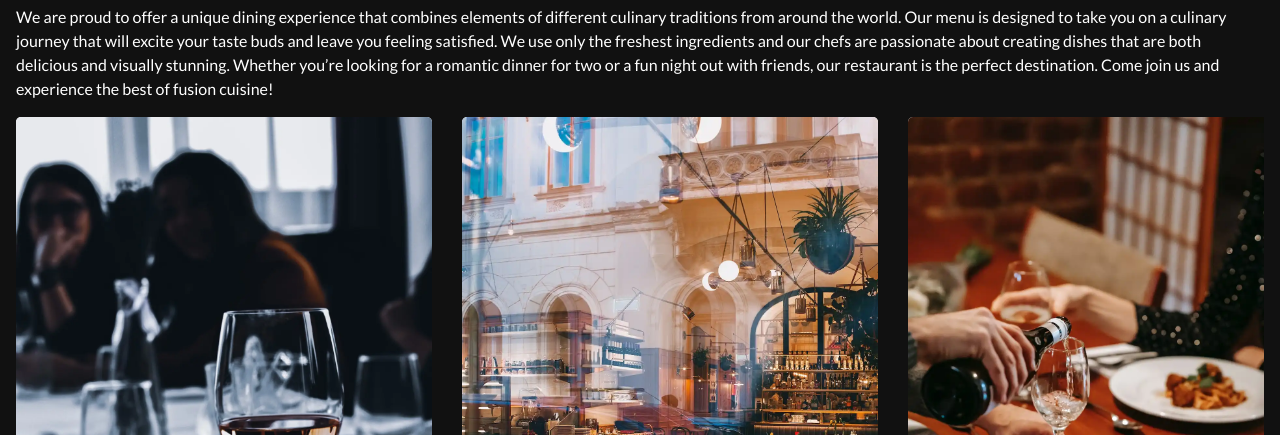
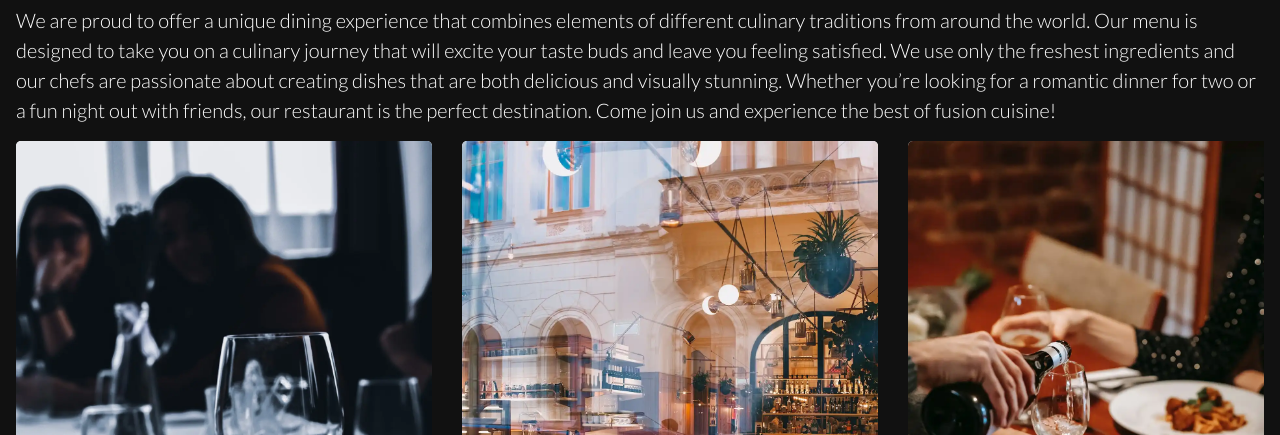
Before and after one commit to Al-Miha/vv-site, a website: page index.html in a window 1280 px wide. Shown: the part 665-1100 px from the top of the page. Drawn offline with nearby package versions, Linux system fonts and the light colour scheme.

Commit message:
working commit

```diff
--- a/index.html
+++ b/index.html
@@ -149,7 +149,7 @@
       <h2 class="text-uppercase text-center p-4 text-primary">
         unforgettable experience
       </h2>
-      <p>
+      <p class="lead">
         We are proud to offer a unique dining experience that combines elements
         of different culinary traditions from around the world. Our menu is
         designed to take you on a culinary journey that will excite your taste
```
